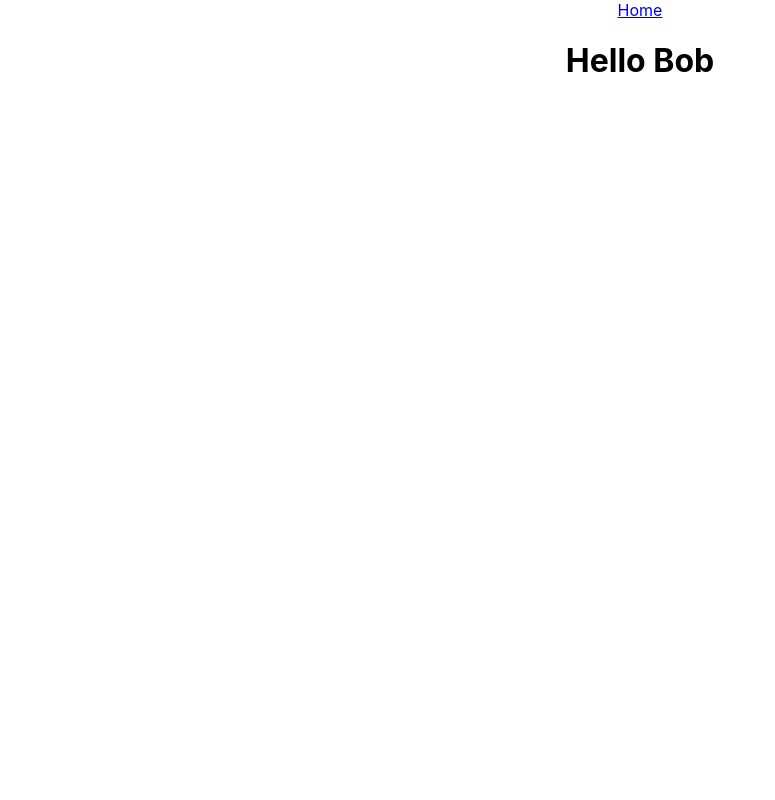
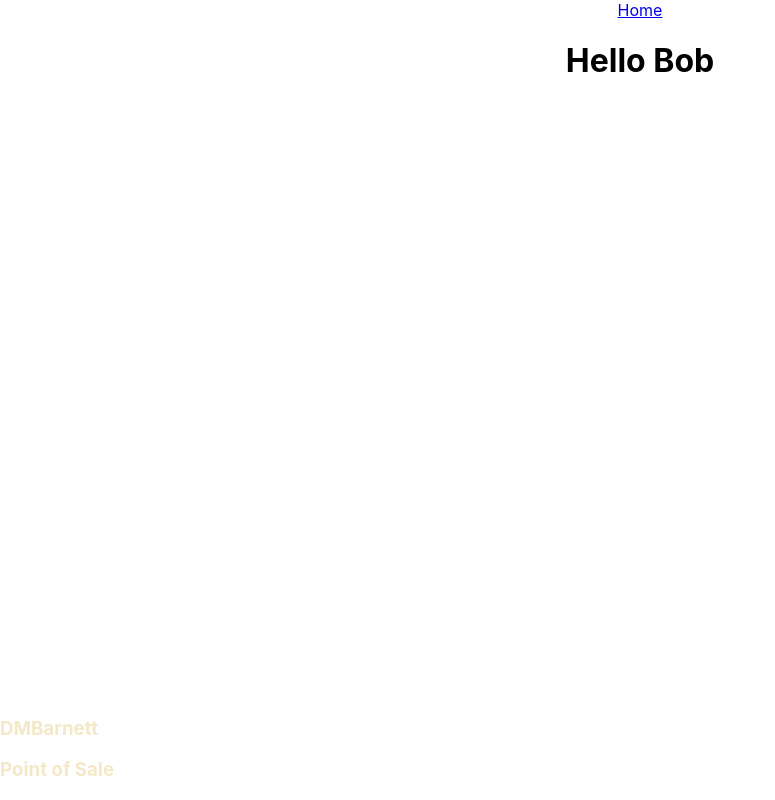
Before and after one commit to DMBarnett/pointofsale, a React (Create React App) app in the folder client/: page / in a window 1280 px wide. Shown: the whole page, without its empty margins (0-775 px from the left). Built offline with nearby package versions, Linux system fonts and the light colour scheme.

Commit message:
need to finish footer

```diff
--- a/client/src/screens/Footer/index.js
+++ b/client/src/screens/Footer/index.js
@@ -1,5 +1,6 @@
 import React from "react";
 import { Container, Row, Col } from "reactstrap";
+import "./style.css";
 
 function Footer(){
   return(
@@ -7,8 +8,10 @@ function Footer(){
       <Container >
         <Row>
           <Col size="md-3 sm-6">
+          <h3>DMBarnett</h3>
           </Col>
           <Col size="md-3 sm-6">
+          <h3>Point of Sale</h3>
           </Col>
           <Col size="md-3 sm-6">
           </Col>
```
